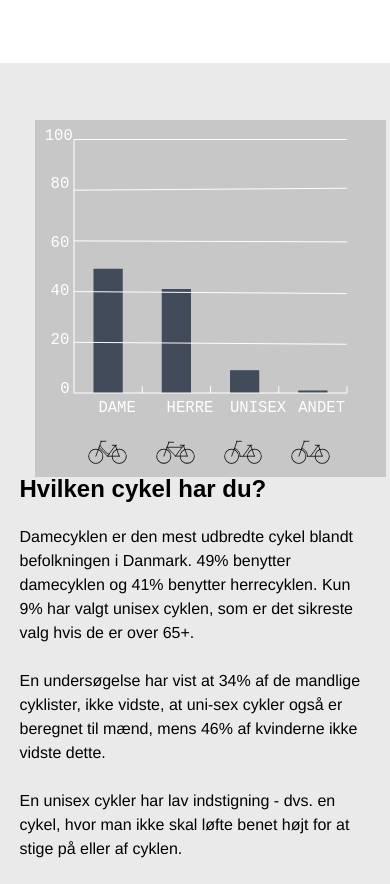
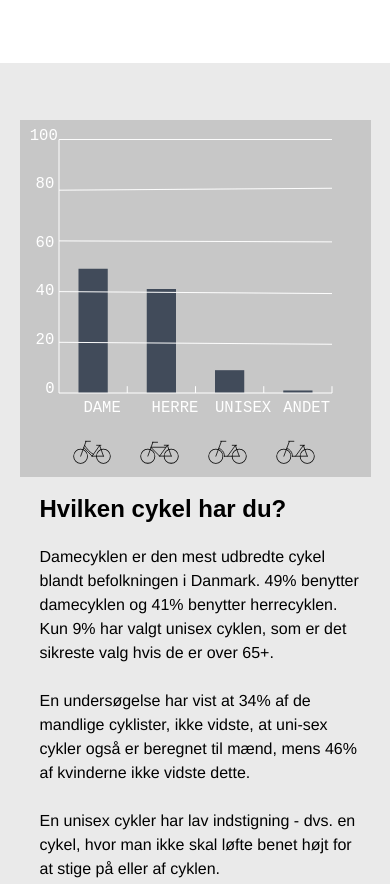
Before and after one commit to joan5168/slipStangen, a plain HTML site: page index.html in a window 390 px wide. Shown: the part 2653-3537 px from the top of the page. Drawn offline with Linux system fonts and the light colour scheme; a web font is replaced by a local one.

Commit message:
søjlediagram rettet til

```diff
--- a/style.css
+++ b/style.css
@@ -263,6 +263,12 @@ iframe {
 
 #section5 p {
     margin-right: 150px;
+    margin-left: 20px;
+}
+
+#section5 h2 {
+    margin-left: 20px;
+    margin-top: 20px;
 }
 
 
@@ -276,6 +282,7 @@ iframe {
     background: #c7c7c7;
     background-size: cover;
     margin-left: 4vw;
+    margin-left: 10px;
 }
 
 #bars line {
@@ -387,7 +394,8 @@ footer {
 
     #svgcontainer {
         width: 100%;
-        min-width: 80vw;
+        min-width: 70vw;
+        margin: 0;
     }
 
     #section5 img {
```
